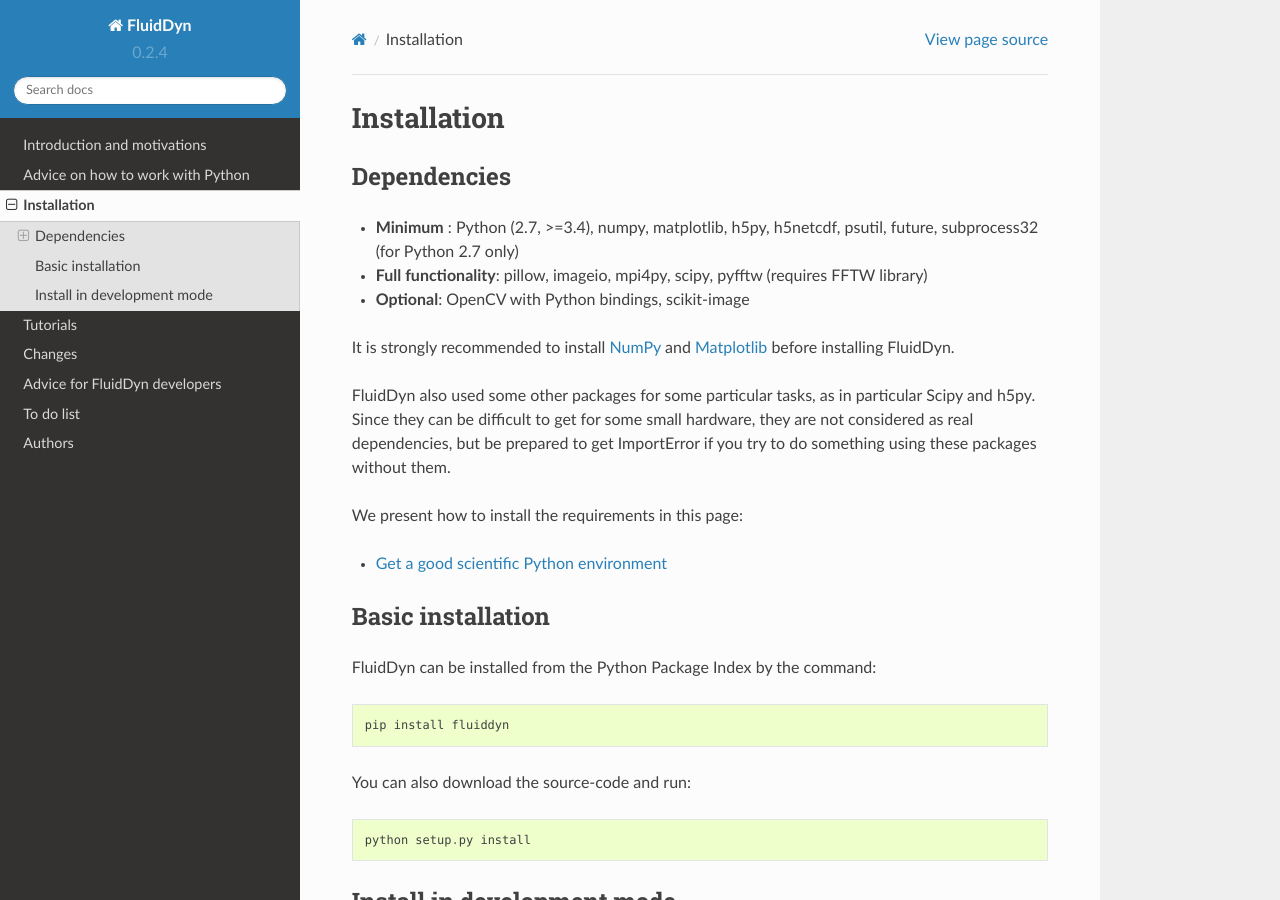
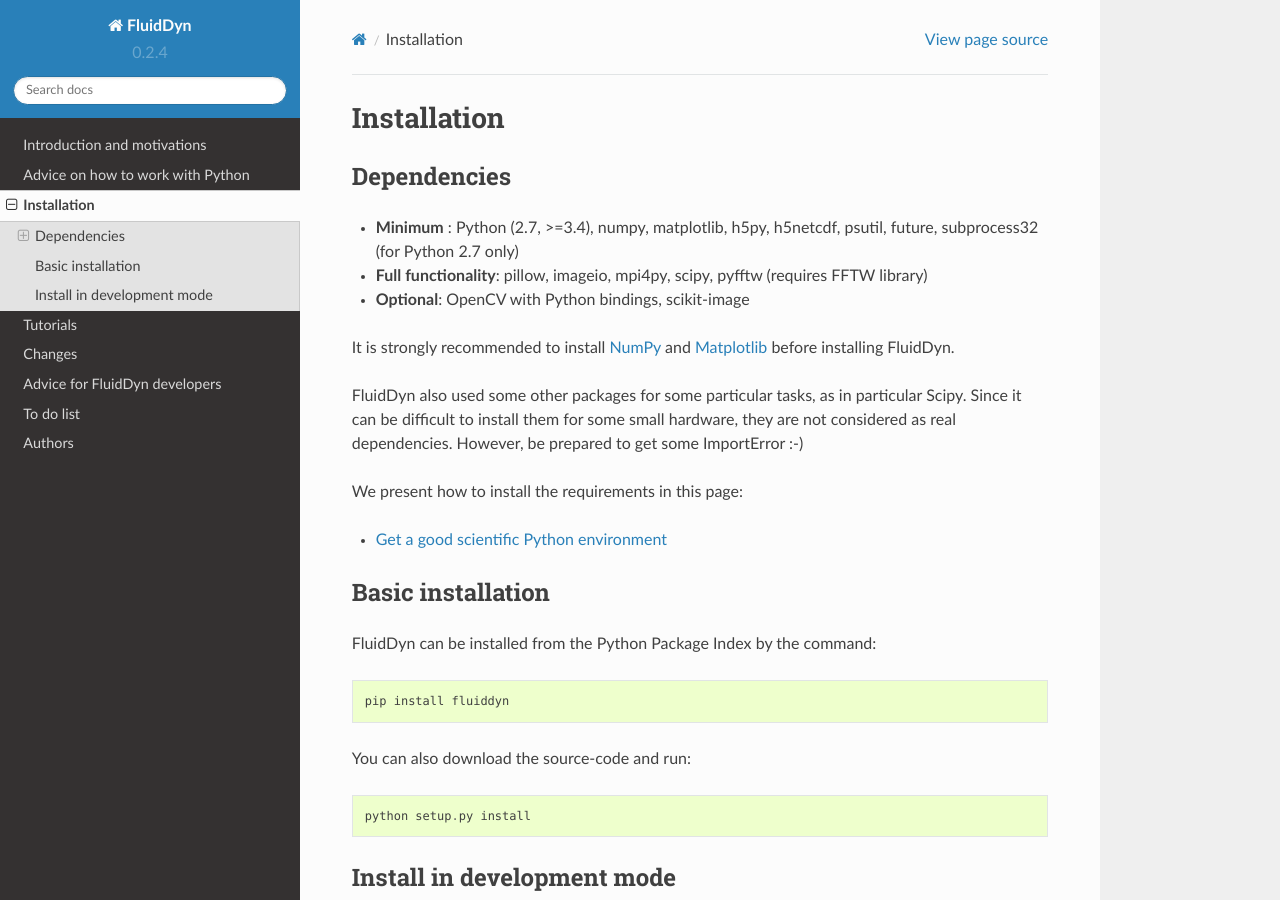
Before and after one commit to fluiddyn/fluiddyn, a Sphinx documentation site: the page built from doc/install.rst, in a window 1280 px wide and 900 px high. Built offline with Sphinx 7.4.7 and the Read the Docs theme 2.0.0, drawn with Linux system fonts in a browser that asks for light colours; pages that are not in the unit, such as notebooks, are missing from menus.

Commit message:
Update documentation on installation

```diff
--- a/doc/install.rst
+++ b/doc/install.rst
@@ -16,11 +16,10 @@
 <http://docs.scipy.org/doc/numpy/user/install.html>`_ and `Matplotlib
 <http://matplotlib.org/users/installing.html>`_ before installing FluidDyn.
 
-FluidDyn also used some other packages for some particular tasks, as
-in particular Scipy and h5py. Since they can be difficult to get for
-some small hardware, they are not considered as real dependencies, but
-be prepared to get ImportError if you try to do something using these
-packages without them.
+FluidDyn also used some other packages for some particular tasks, as in particular
+Scipy. Since it can be difficult to install them for some small hardware, they are
+not considered as real dependencies. However, be prepared to get some ImportError
+:-)
 
 We present how to install the requirements in this page:
 
```
Also changed, not shown: doc/get_good_Python_env.rst (+26 -14 lines), doc/setup_ubuntu1804.rst (added, +74 -0 lines), 1 other file.
